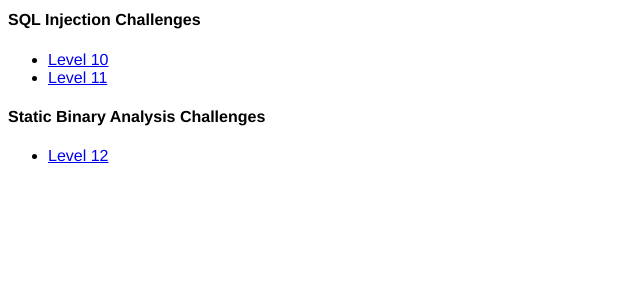
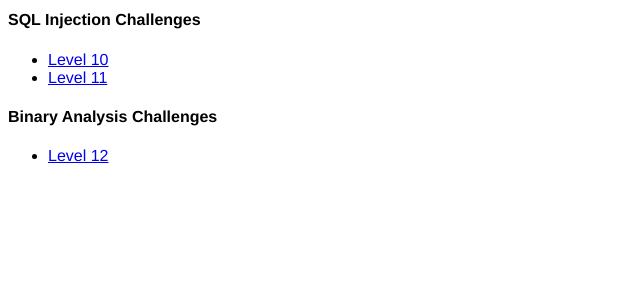
Before and after one commit to xmfrgt/challenges, a Flask app: page / in a window 1280 px wide. Shown: the part 369-669 px from the top of the page, without its empty margins (0-640 px from the left). Run offline with Flask 2, Linux system fonts and the light colour scheme.

Commit message:
Added text on lvl 12, renamed home header

```diff
--- a/webapp/templates/home.html
+++ b/webapp/templates/home.html
@@ -31,7 +31,7 @@
       <li><a href="/level10">Level 10</a></li>
       <li><a href="/level11">Level 11</a></li>
     </ul>
-    <h4>Static Binary Analysis Challenges</h4>
+    <h4>Binary Analysis Challenges</h4>
     <ul>
       <li><a href="/level12">Level 12</a></li>
     </ul>
--- a/webapp/templates/level12.html
+++ b/webapp/templates/level12.html
@@ -25,6 +25,10 @@
         </a>
         <h3 style="margin-left: 70px;">Level 12 - Binary Analysis Challenge 1</h3>
       <hr>
+      <p>malware? what is it but a malice intent, a time when true satisfaction came and went</p>
+      <p>an oppurtunity to explore the depths of your system, was squanderd alas by the hue of attrition</p>
+      <p>there is task oh yes, for which you must prepare, beyond the physical to the seat of your stare</p>
+
       <a href="../static/one.exe" download>
         <button>Download Binary</button>
       </a>
```
